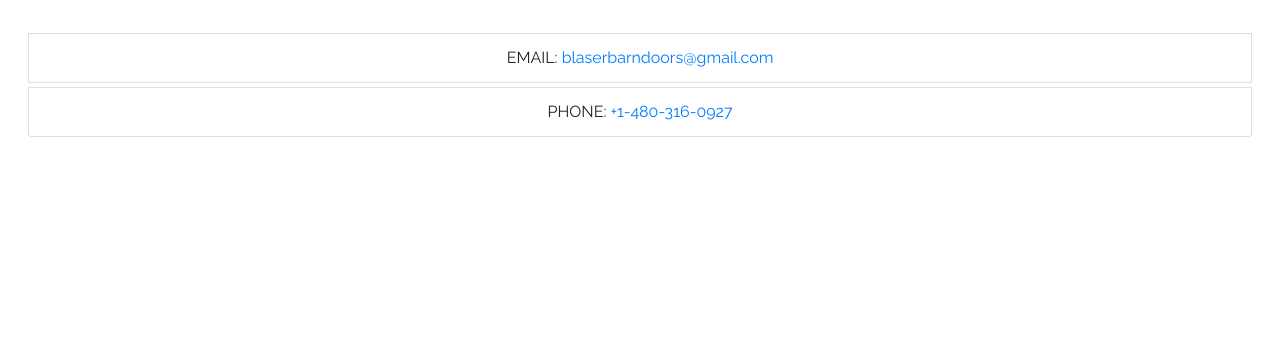
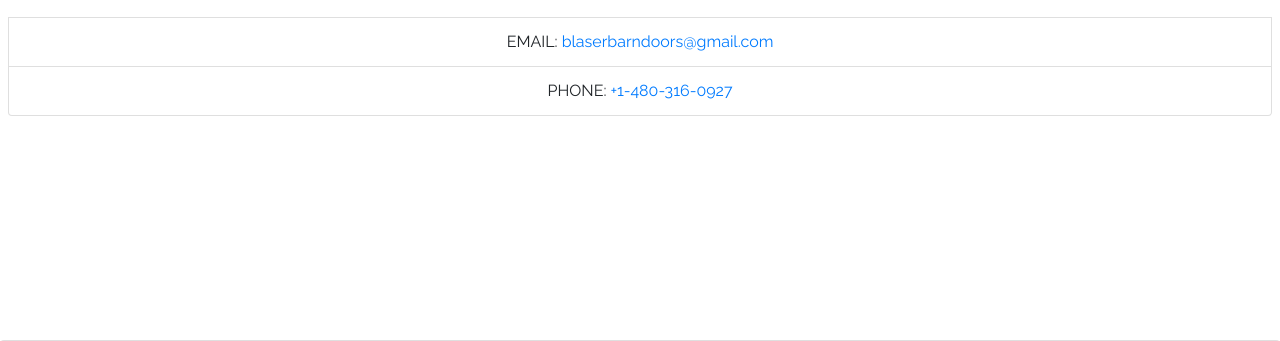
Before and after one commit to thenicoleduncan/blaser-barn-doors, a plain HTML site: page contact.html in a window 1280 px wide. Shown: the part 233-574 px from the top of the page. Drawn offline with nearby package versions, Linux system fonts and the light colour scheme.

```diff
--- a/contact.html
+++ b/contact.html
@@ -56,11 +56,11 @@
 
 
   <!-- our info -->
-  <div class="text-center m-4">
+  <div class="text-center m-2">
 
     <h1 class="mb-5">have questions? get in touch!</h1>
-    <li class="list-group-item m-1">EMAIL: <a href="mailto:blaserbarndoors@gmail.com">blaserbarndoors@gmail.com</a></li>
-    <li class="list-group-item m-1">PHONE: <a href="tel:480-316-0927">+1-480-316-0927</a></li>
+    <li class="list-group-item">EMAIL: <a href="mailto:blaserbarndoors@gmail.com">blaserbarndoors@gmail.com</a></li>
+    <li class="list-group-item">PHONE: <a href="tel:480-316-0927">+1-480-316-0927</a></li>
 
   </div>
   <br><br><br><br><br><br><br><br><br>
```
Also changed, not shown: services.html (+2 -2 lines).
